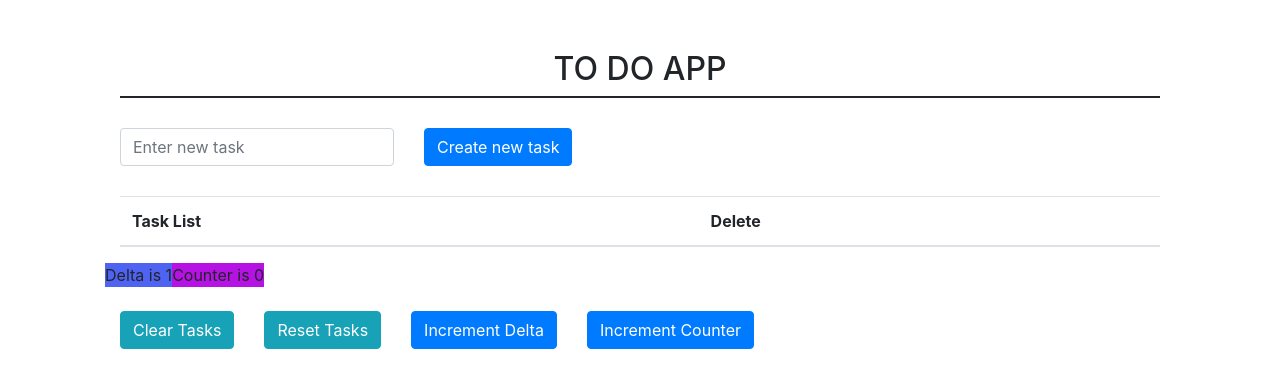
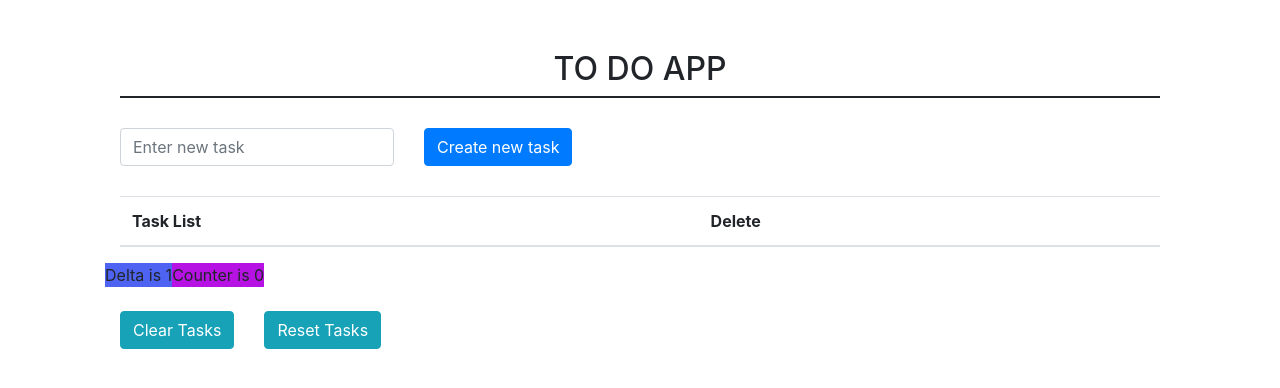
Before and after one commit to smart-dev11/react-hook-graphql-ex, a React (Create React App) app: page / in a window 1280 px wide. Shown: the top 388 px of the page. Built offline with nearby package versions, Linux system fonts and the light colour scheme.

Commit message:
initial commit

```diff
--- a/src/components/Footer.js
+++ b/src/components/Footer.js
@@ -47,8 +47,8 @@ export default function Footer()  {
         <br/>
         <Button color="info" type="button" onClick={() => clearTodo()}>Clear Tasks</Button>
         <Button color="info" type="button" className="btn btn-reset" onClick={() => resetTodo()}>Reset Tasks</Button>
-        <Button color="primary" onClick={() => incrementDelta()}>Increment Delta</Button>
-        <Button color="primary" onClick={increment}>Increment Counter</Button>
+        {/* <Button color="primary" onClick={() => incrementDelta()}>Increment Delta</Button>
+        <Button color="primary" onClick={increment}>Increment Counter</Button> */}
       </Col>
     </Row>
   )
```
Also changed, not shown: 1 other file (tests, documents, lock files or other folders).
